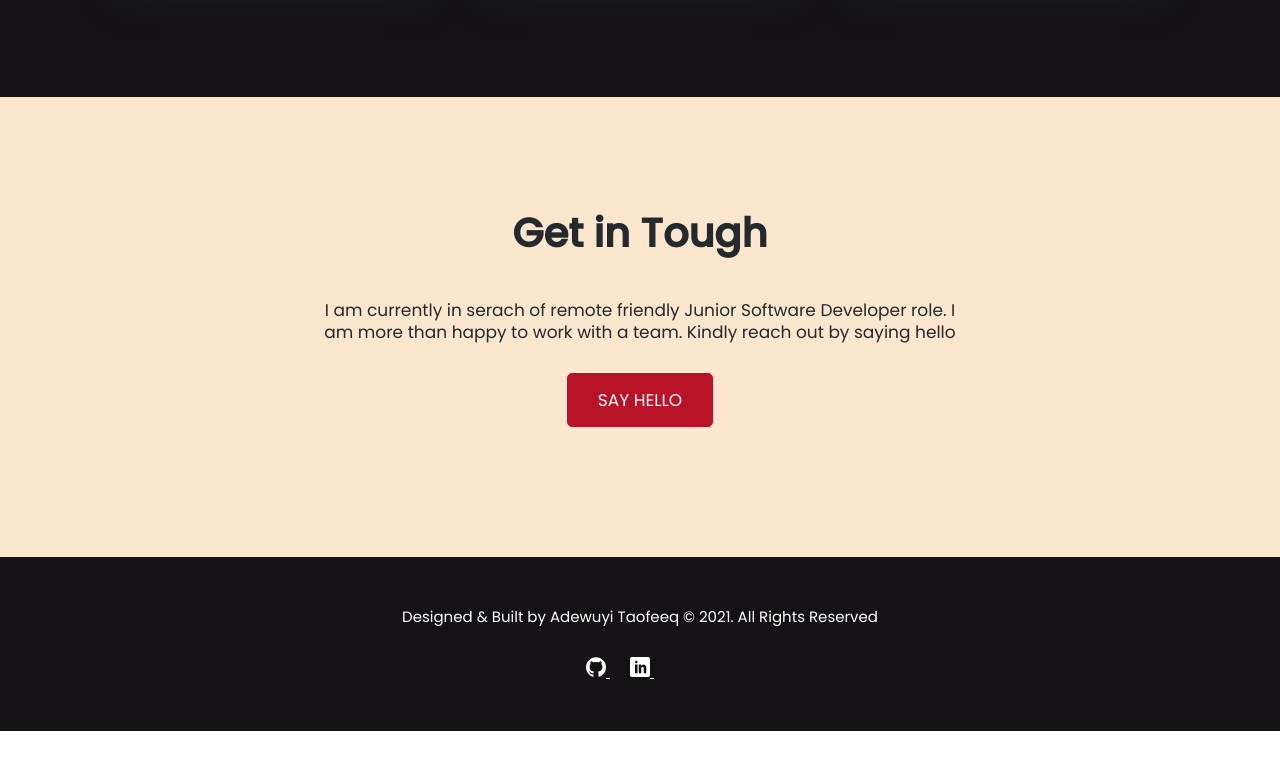
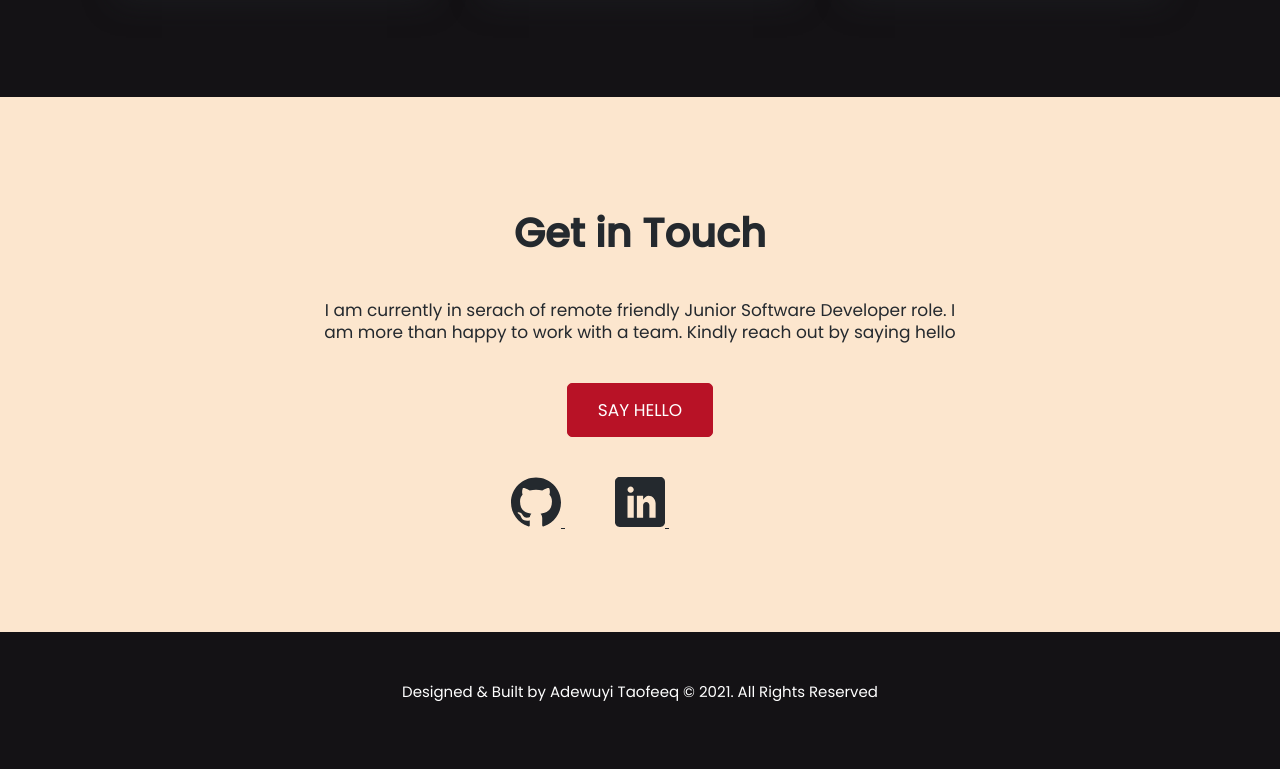
Before and after one commit to harmlessprince/teequeportfolio, a website: page index.html in a window 1280 px wide. Shown: the part 3227-3996 px from the top of the page. Before the commit the page ends 3958 px from the top, so only its background shows below. Drawn offline with nearby package versions, Linux system fonts and the light colour scheme.

Commit message:
Made some changes

```diff
--- a/index.html
+++ b/index.html
@@ -120,7 +120,7 @@
                                 </ul>
                             </nav>
                             <div id="auxano" class="tabcontent w3-animate-left">
-                                <h3><span class="role ">IT Support (Intern)</span><span class="company ">@ <a href="# " class="inline-link ">Auxano Solutions Technology</a></span></h3>
+                                <h3><span class="role ">IT Support (Intern) @ </span><span class="company "> <a href="https://auxanosolutions.net/" class="inline-link ">Auxano Solutions Technology</a></span></h3>
                                 <p class="range ">June 2018 - December 2018</p>
                                 <div>
                                     <ul class="list">
@@ -134,7 +134,7 @@
                                 </div>
                             </div>
                             <div id="powerex" class="tabcontent w3-animate-left">
-                                <h3><span class="role ">IT Support Specialist</span><span class="company ">@ <a href="# " class="inline-link ">Powerex Nigeria Limited </a></span></h3>
+                                <h3><span class="role ">IT Support Specialist @ </span><span class="company "> <a href="# " class="inline-link ">Powerex Nigeria Limited </a></span></h3>
                                 <p class="range ">January 2020 - March 2020</p>
                                 <div>
                                     <ul class="list ">
@@ -146,7 +146,7 @@
                                 </div>
                             </div>
                             <div id="alabian" class="tabcontent w3-animate-left" style="display: inline-block;">
-                                <h3><span class="role">Software Developer</span><span class="company ">@ <a href="# " class="inline-link">Alabian Solutions Technology</a></span></h3>
+                                <h3><span class="role">Software Developer @ </span><span class="company ">  <a href="# " class="inline-link">Alabian Solutions Technology</a></span></h3>
                                 <p class="range ">June 2020 - Present</p>
                                 <div>
                                     <ul class="list ">
@@ -381,22 +381,40 @@
                 <div class="container">
                     <div class="contact">
                         <h2 class="numbered-heading self-align-center mb-lg">
-                            Get in Tough</h2>
+                            Get in Touch</h2>
 
                         <p class="info ">I am currently in serach of remote friendly Junior Software Developer role. I am more than happy to work with a team. Kindly reach out by saying hello</p>
                         <a href="mailto:realolamilekan@gmail.com">
                             <button class="btn ">Say hello</button>
                         </a>
+                        <div class="contact__social">
+                            <a href="https://github.com/harmlessprince" class="" target="_blank">
+                                <svg class="contact__social__icon ">
+                                <use xlink:href="img/sprite.svg#icon-github "></use>
+                            </svg>
+                            </a>
+                            <a href="https://www.linkedin.com/in/adewuyi-taofeeq-olamilekan/" class="" target="_blank">
+                                <svg class="contact__social__icon ">
+                                <use xlink:href="img/sprite.svg#icon-linkedin "></use>
+                            </svg>
+                            </a>
+                            <a href="https://teeque.hashnode.dev/" class="demo" target="_blank">
+                                <svg class="contact__social__icon ">
+                                <use xlink:href="img/sprite.svg#icon-blogger"></use>
+                            </svg>
+                            </a>
+                        </div>
                     </div>
 
                 </div>
             </section>
         </main>
         <footer class="footer ">
+            <div class="container">
                 <div class="footer__copyright ">
                     <p class="mb-md">Designed & Built by Adewuyi Taofeeq &copy;
                         <span class="year"></span>. All Rights Reserved</p>
-                <div class="footer__social">
+                    <!-- <div class="footer__social">
                         <a href="https://github.com/harmlessprince" class="" target="_blank">
                             <svg class="footer__social__icon ">
                             <use xlink:href="img/sprite.svg#icon-github "></use>
@@ -412,8 +430,10 @@
                             <use xlink:href="img/sprite.svg#icon-blogger"></use>
                         </svg>
                         </a>
+                    </div> -->
                 </div>
             </div>
+
         </footer>
     </div>
 
@@ -424,7 +444,7 @@
         const sectionOneOptions = {};
         const sectionOneObserver = new IntersectionObserver(function(entries, sectionOneObserver) {
             entries.forEach(entry => {
-                console.log(entry)
+                // console.log(entry)
                 if (!entry.isIntersecting) {
                     header.classList.add("nav__scrolled");
                 } else {
@@ -465,7 +485,7 @@
             }
             tablinks = document.getElementsByClassName("tablink ");
             for (i = 0; i < x.length; i++) {
-                tablinks[i].className = tablinks[i].className.replace(" active ", " ");
+                tablinks[i].className = tablinks[i].className.replace(" active", " ");
             }
             document.getElementById(cityName).style.display = "block ";
             evt.currentTarget.className += " active ";
--- a/sass/_components.scss
+++ b/sass/_components.scss
@@ -245,6 +245,9 @@
     // padding-left: 3rem;
     font-weight: 400;
     line-height: 3rem; // border: 1px solid #ffffff;
+    @include respond(tab-port) {
+        text-align: left;
+    }
     .company {
         color: $color-primary-dark;
     }
--- a/sass/_navigation.scss
+++ b/sass/_navigation.scss
@@ -56,7 +56,7 @@
     }
     &__link:active,
     &__link:hover {
-        // color: $color-primary-dark;
+        font-weight: 700;
         background-color: rgba($color-primary, .2);
     }
 }
--- a/sass/_sectionfive.scss
+++ b/sass/_sectionfive.scss
@@ -10,7 +10,7 @@
     // max-height: 50vh;
     p,
     button {
-        margin-bottom: 3rem;
+        margin-bottom: 4rem;
     }
 }
 
@@ -22,4 +22,16 @@
     // background-color: brown;
     justify-content: center;
     align-items: center;
+    &__social {
+        &>* {
+            &:not(:last-child) {
+                margin-right: 5rem;
+            }
+        }
+        &__icon {
+            width: 5rem;
+            height: 5rem;
+            fill: $color-primary;
+        }
+    }
 }
--- a/sass/_sectionone.scss
+++ b/sass/_sectionone.scss
@@ -12,6 +12,7 @@
     // max-height: calc(100vh - 8rem);
     @include respond(tab-port) {
         height: 100%;
+        text-align: left;
     }
     .hero-content {
         display: flex;
--- a/sass/_sectionthree.scss
+++ b/sass/_sectionthree.scss
@@ -61,7 +61,7 @@
                 z-index: 4;
                 fill: rgba($color-primary-dark, .9);
                 &.active {
-                    fill: #DF7731;
+                    fill: #5E3713;
                     color: #fff;
                 }
             }
@@ -69,7 +69,7 @@
                 z-index: 4;
                 fill: rgba($color-primary-dark, .9);
                 &.active {
-                    fill: rgba($color-primary-light, .5);
+                    fill: #5E3713;
                 }
             }
             &--3 {
--- a/sass/_typography.scss
+++ b/sass/_typography.scss
@@ -44,7 +44,7 @@
     font-family: $font-primary;
     font-weight: 600;
     @include respond(phone) {
-        font-size: 4rem;
+        font-size: 2.5rem;
     }
 }
 
```
Also changed, not shown: css/style.css. Lines whose indentation alone changed are shown as unchanged.
